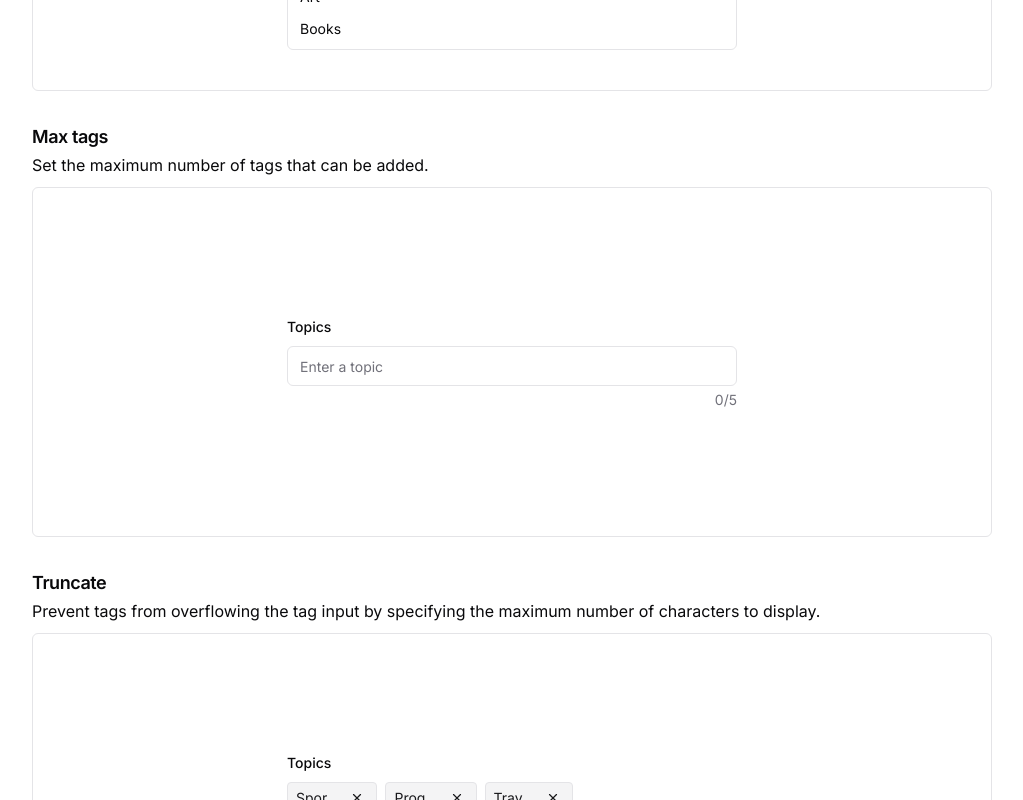
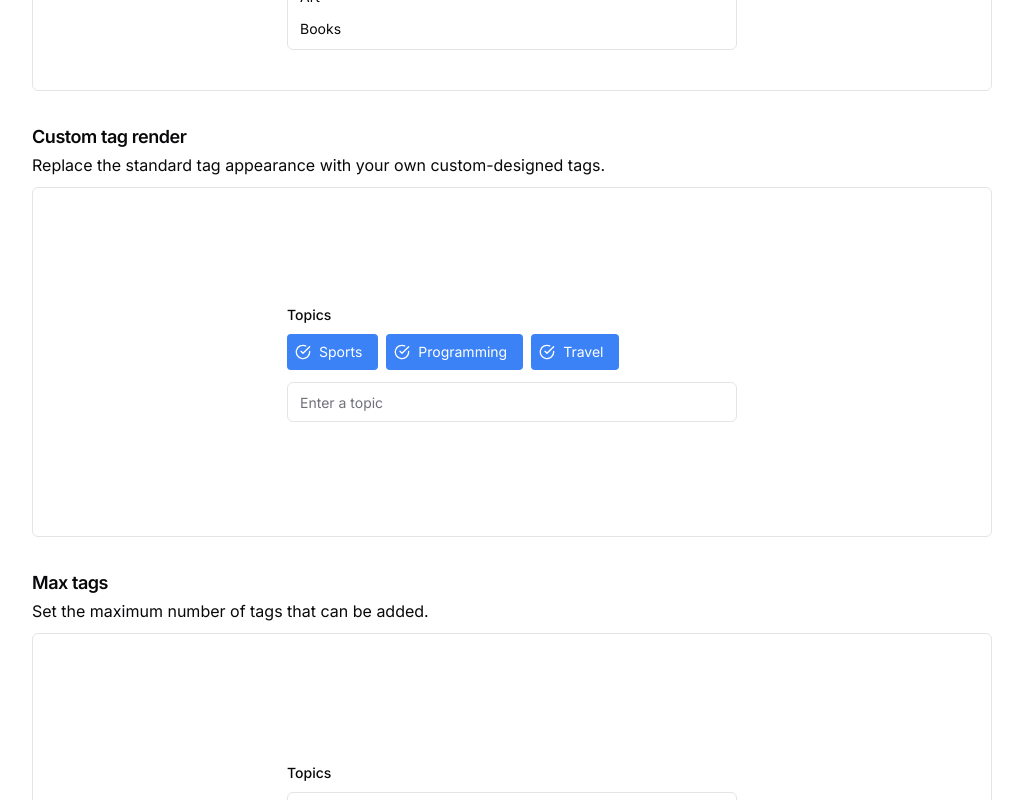
Before and after one commit to JaleelB/emblor, a Next.js app: page / in a window 1280 px wide. Shown: the part 5540-6340 px from the top of the page, without its empty margins (128-1151 px from the left). Built offline with nearby package versions, Linux system fonts and the light colour scheme.

Commit message:
feat(tag input): custom prop render attribute

```diff
--- a/components/sections/props.tsx
+++ b/components/sections/props.tsx
@@ -13,6 +13,7 @@ import { Tabs, TabsContent, TabsList, TabsTrigger } from "@/components/ui/tabs";
 import { propOption, tagInputProps } from "@/utils/utils";
 import { cn } from "@/lib/utils";
 import { v4 as uuid } from "uuid";
+import { CheckCircle } from "lucide-react";
 
 export default function Props() {
   const tags: Tag[] = [
@@ -27,6 +28,7 @@ export default function Props() {
     []
   );
   const [directionTags, setDirectionTags] = React.useState<Tag[]>(tags);
+  const [customRenderTags, setCustomRenderTags] = React.useState<Tag[]>(tags);
 
   const autoCompleteOptions = [
     ...tags,
@@ -35,6 +37,19 @@ export default function Props() {
     { id: uuid(), text: "Art" },
     { id: uuid(), text: "Books" },
   ];
+
+  const renderCustomTag = (tag: Tag) => {
+    return (
+      <div
+        key={tag.id}
+        className={`flex items-center gap-2 p-2 rounded bg-blue-500
+        }`}
+      >
+        <CheckCircle size={16} className="text-white" />
+        <span className="text-white text-sm mr-2">{tag.text}</span>
+      </div>
+    );
+  };
 
   return (
     <section id="props" className="max-w-5xl w-full py-8">
@@ -59,6 +74,29 @@ export default function Props() {
               className="sm:min-w-[450px]"
               setTags={(newTags) => {
                 setAutocompleteTags(newTags);
+              }}
+            />
+          </div>
+        </div>
+      </div>
+      <div className="w-full">
+        <h3 className="font-heading mt-8 scroll-m-20 text-lg font-semibold tracking-tight">
+          Custom tag render
+        </h3>
+        <p className="leading-7 [&amp;:not(:first-child)]:mt-6 text-normal">
+          Replace the standard tag appearance with your own custom-designed
+          tags.
+        </p>
+        <div className="preview flex min-h-[350px] w-full justify-center p-10 items-center mt-2 ring-offset-background focus-visible:outline-none focus-visible:ring-2 focus-visible:ring-ring focus-visible:ring-offset-2 relative rounded-md border">
+          <div className="space-y-2">
+            <Label htmlFor="">Topics</Label>
+            <TagInput
+              placeholder="Enter a topic"
+              tags={customRenderTags}
+              customTagRenderer={renderCustomTag}
+              className="sm:min-w-[450px]"
+              setTags={(newTags) => {
+                setCustomRenderTags(newTags);
               }}
             />
           </div>
--- a/components/tag-input.tsx
+++ b/components/tag-input.tsx
@@ -122,6 +122,7 @@ export interface TagInputProps
   autocompleteFilter?: (option: string) => boolean;
   direction?: "row" | "column";
   onInputChange?: (value: string) => void;
+  customTagRenderer?: (tag: Tag) => React.ReactNode;
 }
 
 const TagInput = React.forwardRef<HTMLInputElement, TagInputProps>(
@@ -158,6 +159,7 @@ const TagInput = React.forwardRef<HTMLInputElement, TagInputProps>(
       maxLength,
       direction = "row",
       onInputChange,
+      customTagRenderer,
     } = props;
 
     const [inputValue, setInputValue] = React.useState("");
@@ -181,7 +183,7 @@ const TagInput = React.forwardRef<HTMLInputElement, TagInputProps>(
     const handleInputChange = (e: React.ChangeEvent<HTMLInputElement>) => {
       const newValue = e.target.value;
       setInputValue(newValue);
-      props.onInputChange?.(newValue);
+      onInputChange?.(newValue);
     };
 
     const handleKeyDown = (e: React.KeyboardEvent<HTMLInputElement>) => {
@@ -267,7 +269,7 @@ const TagInput = React.forwardRef<HTMLInputElement, TagInputProps>(
             { "mb-3": tags.length !== 0 }
           )}
         >
-          {truncatedTags.map((tagObj) => (
+          {/* {truncatedTags.map((tagObj) => (
             <span
               key={tagObj.id}
               className={cn(
@@ -296,7 +298,38 @@ const TagInput = React.forwardRef<HTMLInputElement, TagInputProps>(
                 <X size={14} />
               </Button>
             </span>
-          ))}
+          ))} */}
+          {truncatedTags.map((tagObj) =>
+            customTagRenderer ? (
+              customTagRenderer(tagObj)
+            ) : (
+              <span
+                key={tagObj.id}
+                className={cn(
+                  tagVariants({
+                    variant,
+                    size,
+                    shape,
+                    borderStyle,
+                    textCase,
+                    interaction,
+                    animation,
+                    textStyle,
+                  })
+                )}
+              >
+                {tagObj.text}
+                <Button
+                  type="button"
+                  variant="ghost"
+                  onClick={() => removeTag(tagObj.id)}
+                  className={cn("py-1 px-3 h-full hover:bg-transparent")}
+                >
+                  <X size={14} />
+                </Button>
+              </span>
+            )
+          )}
         </div>
         {enableAutocomplete ? (
           <>
--- a/utils/utils.ts
+++ b/utils/utils.ts
@@ -153,4 +153,11 @@ export const tagInputProps: propOption[] = [
     description:
       "A callback function that is called whenever the input value changes.",
   },
+  {
+    option: "customTagRenderer",
+    type: "Function",
+    default: "null",
+    description:
+      "A callback function that is used to render custom tag elements. This function receives a tag object as an argument and should return a React element representing the custom-rendered tag.",
+  },
 ];
```
